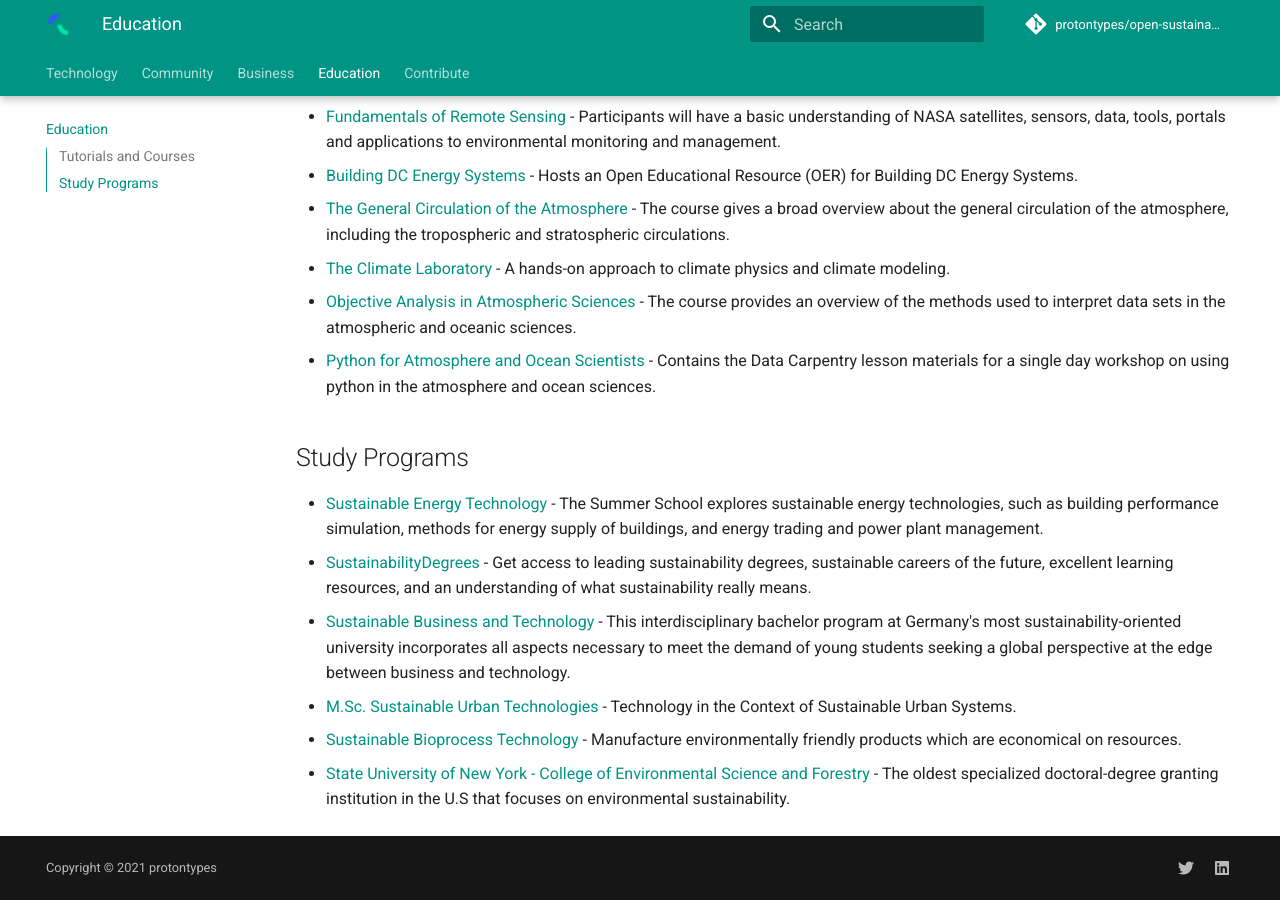
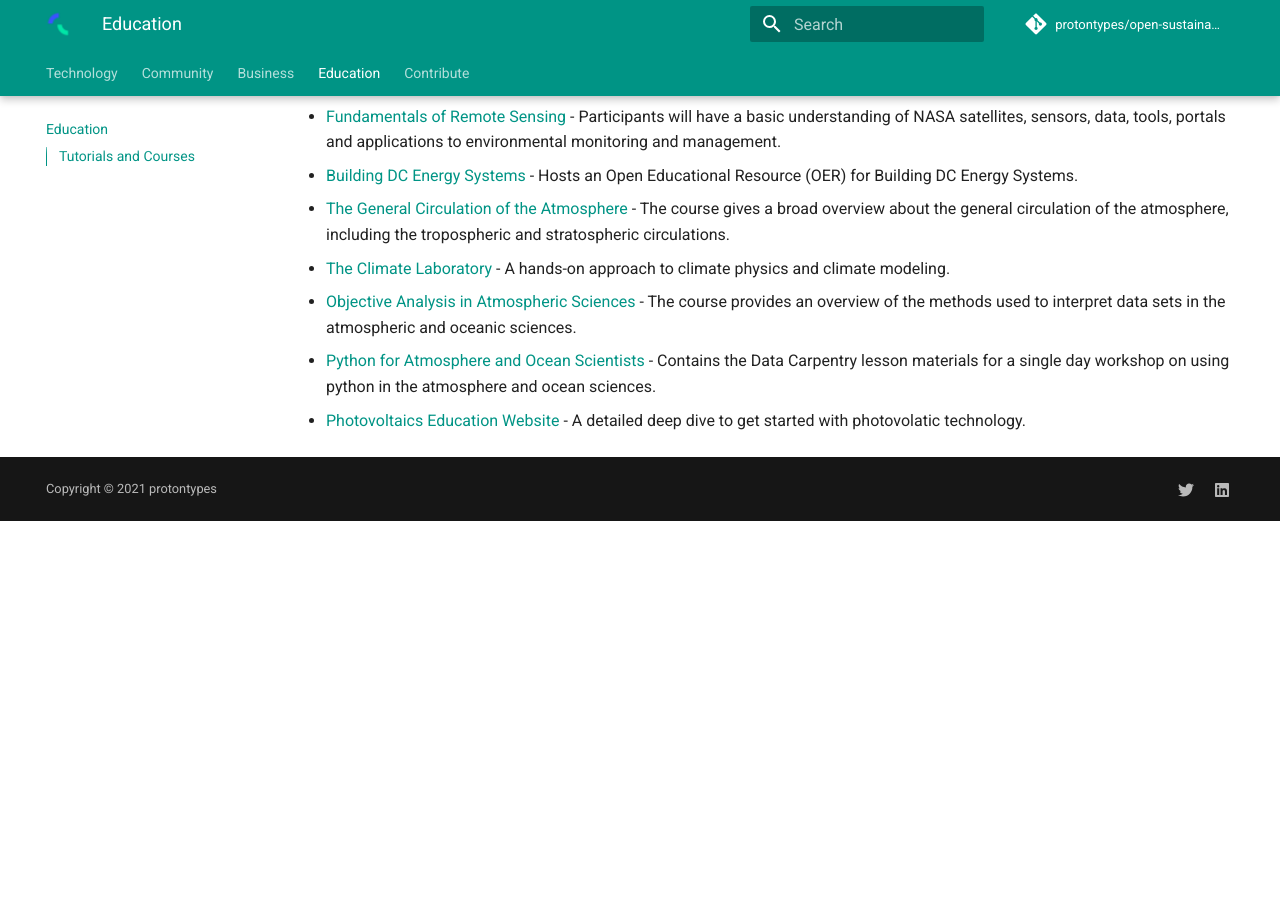
Before and after one commit to protontypes/open-sustainable-technology, an MkDocs documentation site: the page built from docs/education.md, in a window 1280 px wide and 900 px high, scrolled down 1130 px. Built offline with MkDocs 1.6.1 and Material for MkDocs 9.7.7, drawn with Linux system fonts in a browser that asks for light colours; comment, search, counter and statistics services are not loaded; after the commit the page ends 1651 px from its top, so only the background shows below that.

Commit message:
Update education.md

```diff
--- a/docs/education.md
+++ b/docs/education.md
@@ -29,12 +29,4 @@ __Looking for resources to get started in Open Sustainable Technology? Here you
 - [The Climate Laboratory](https://github.com/brian-rose/ClimateLaboratoryBook) - A hands-on approach to climate physics and climate modeling.
 - [Objective Analysis in Atmospheric Sciences](https://github.com/eabarnes1010/ats655-coursematerial) - The course provides an overview of the methods used to interpret data sets in the atmospheric and oceanic sciences.
 - [Python for Atmosphere and Ocean Scientists](https://github.com/carpentrieslab/python-aos-lesson) - Contains the Data Carpentry lesson materials for a single day workshop on using python in the atmosphere and ocean sciences.
-
-## Study Programs
-
-- [Sustainable Energy Technology](https://www.academy.rwth-aachen.de/en/index/education-formats/summer-schools/sustainable-energy-technology) - The Summer School explores sustainable energy technologies, such as building performance simulation, methods for energy supply of buildings, and energy trading and power plant management.
-- [SustainabilityDegrees](https://www.sustainabilitydegrees.com/) - Get access to leading sustainability degrees, sustainable careers of the future, excellent learning resources, and an understanding of what sustainability really means.
-- [Sustainable Business and Technology](https://www.umwelt-campus.de/studium/studienangebot-weiterbildung/bachelor/sustainable-business-and-technology-beng) - This interdisciplinary bachelor program at Germany's most sustainability-oriented university incorporates all aspects necessary to meet the demand of young students seeking a global perspective at the edge between business and technology.
-- [M.Sc. Sustainable Urban Technologies](https://www.uni-due.de/urbane-systeme/master_sustainable-urban-technologies_en.shtml) - Technology in the Context of Sustainable Urban Systems.
-- [Sustainable Bioprocess Technology](https://www.hs-furtwangen.de/en/programmes/sustainable-bioprocess-technology-master/) - Manufacture environmentally friendly products which are economical on resources.
-- [State University of New York - College of Environmental Science and Forestry](https://www.esf.edu/) - The oldest specialized doctoral-degree granting institution in the U.S that focuses on environmental sustainability.
+- [Photovoltaics Education Website](https://www.pveducation.org/) - A detailed deep dive to get started with photovolatic technology.
```
